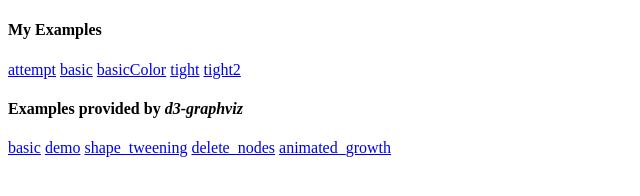
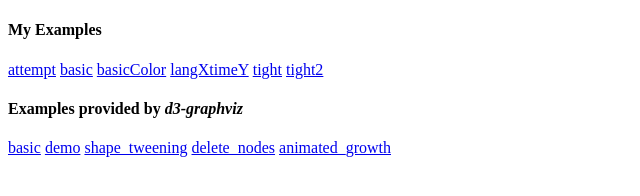
Before and after one commit to jasonleonhard/languages, a plain HTML site: page html/index.html in a window 1280 px wide. Shown: the whole page, without its empty margins (0-640 px from the left). Drawn offline with Linux system fonts and the light colour scheme.

Commit message:
feat: more views

```diff
--- a/html/index.html
+++ b/html/index.html
@@ -8,6 +8,7 @@
     <a href="./attempt.html">attempt</a>
     <a href="./basic-d3.html">basic</a>
     <a href="./basicColor.html">basicColor</a>
+    <a href="./langXtimeY.html">langXtimeY</a>
     <a href="./tight.html">tight</a>
     <a href="./tight2.html">tight2</a>
     </p>
```
